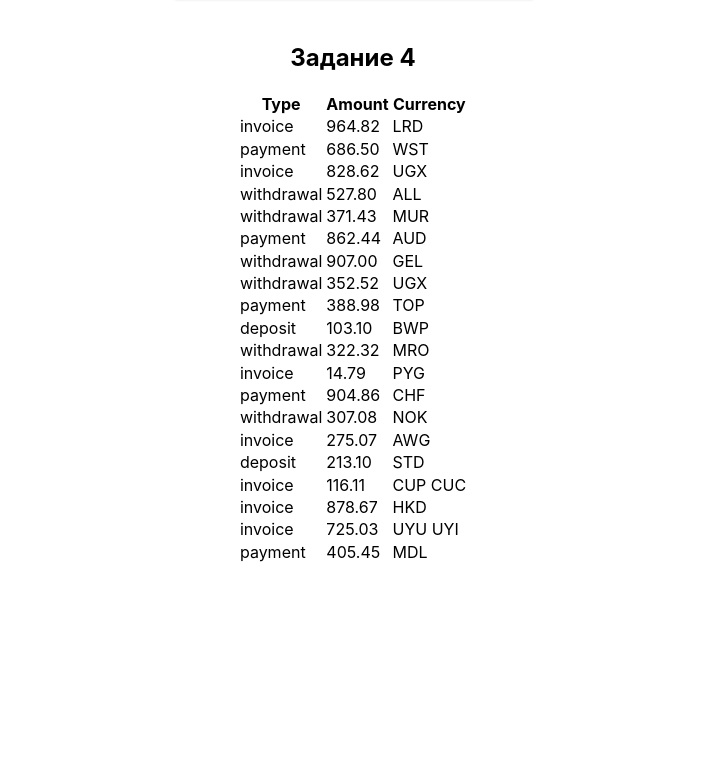
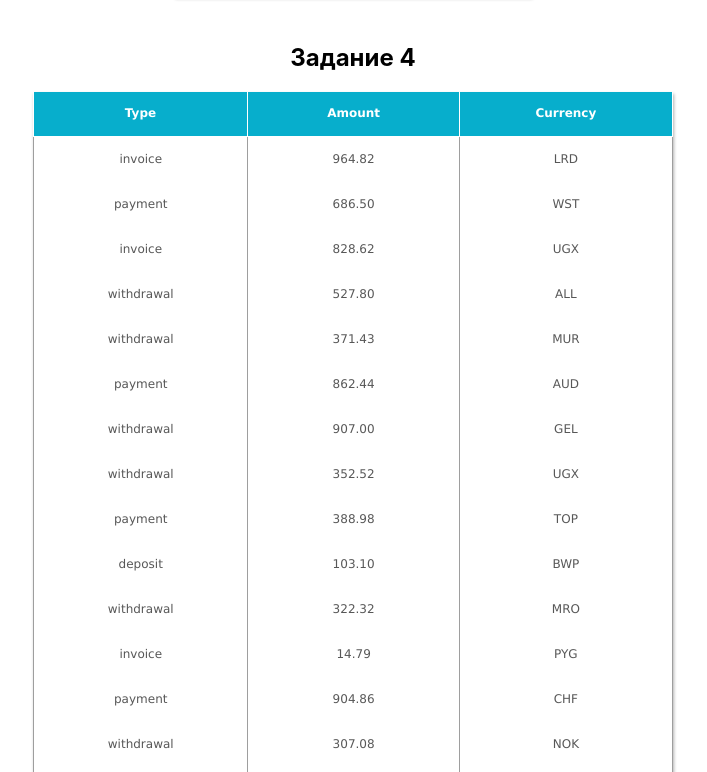
Before and after one commit to Rina-Silver/goit-react-hw-01-components, a React (Create React App) app: page / in a window 1280 px wide. Shown: the part 1228-2000 px from the top of the page, without its empty margins (287-994 px from the left). Before the commit the page ends 1832 px from the top, so only its background shows below. Built offline with nearby package versions, Linux system fonts and the light colour scheme.

Commit message:
Стили транзакций

```diff
--- a/src/components/TransactionHistory/TransactionHistory.jsx
+++ b/src/components/TransactionHistory/TransactionHistory.jsx
@@ -1,9 +1,10 @@
 import PropTypes from 'prop-types';
+import s from './TransactionHistory.module.css'
 
 
 function TransactionHistory({ items }) {
     return (
-        <table className="transaction-history">
+        <table className={s.transactionHistory}>
             <thead>
                 <tr>
                     <th>Type</th>
--- /dev/null
+++ b/src/components/TransactionHistory/TransactionHistory.module.css
@@ -0,0 +1,32 @@
+.transactionHistory {
+  font-family: 'Lucida Sans Unicode', 'Lucida Grande', Sans-Serif;
+  font-size: 12px;
+  border-collapse: collapse;
+  text-align: center;
+  border-bottom: 1px solid var(--main-light-grey);
+  box-shadow: 1px 2px 3px var(--main-shadow-color);
+}
+th {
+  width: 250px;
+  height: 45px;
+  padding: 10px 20px;
+  border-style: solid;
+  border-width: 0 1px 1px 0;
+  text-align: center;
+  font-weight: 600;
+  color: var(--main-white);
+  border-color: var(--main-white);
+  background: #07aecc;
+}
+
+td {
+  width: 250px;
+  height: 45px;
+  padding: 10px 20px;
+  border-left: 1px solid var(--main-light-grey);
+  border-right: 1px solid var(--main-light-grey);
+  color: #4d4d4df1;
+}
+td {
+  background: var(--main-white);
+}
```
